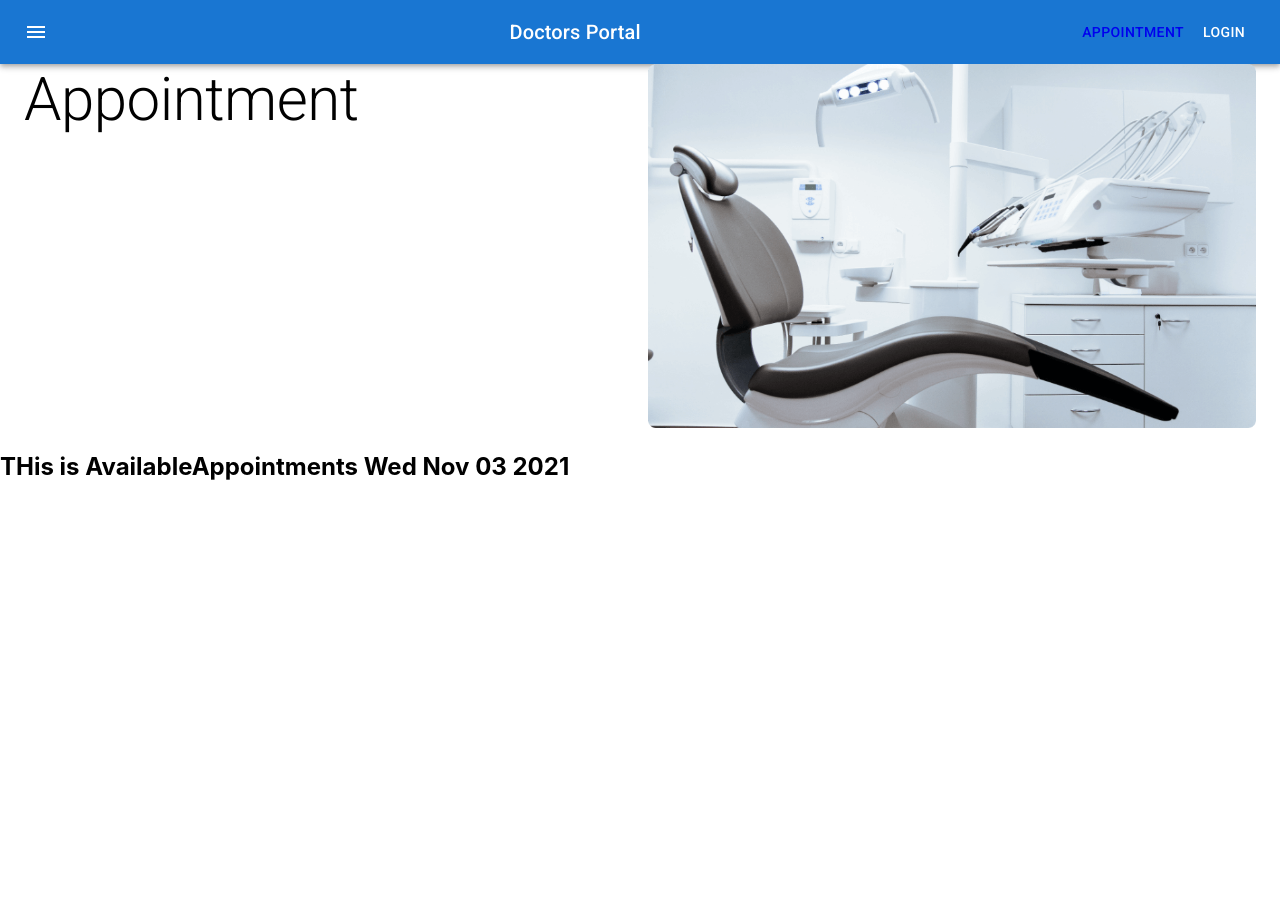
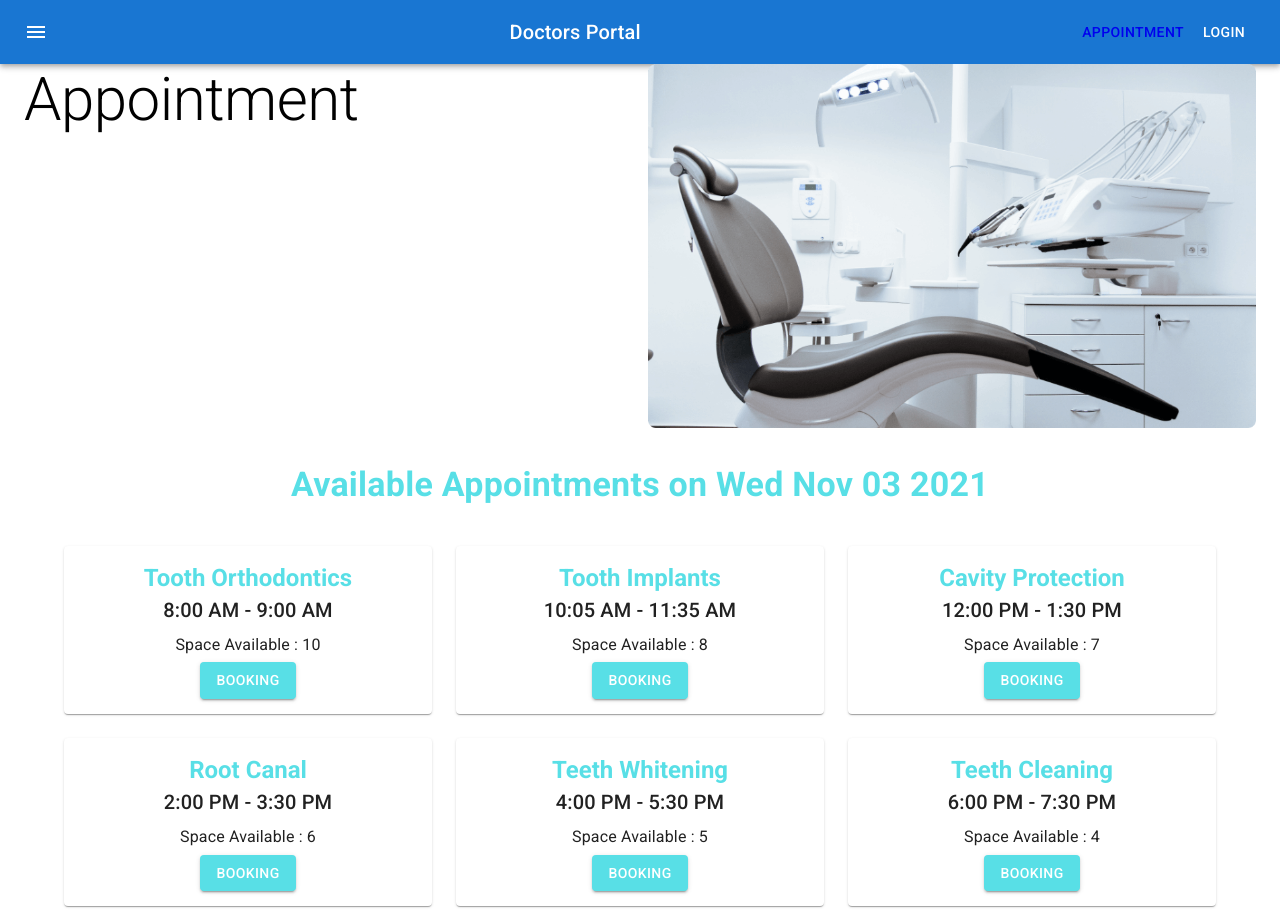
Before and after one commit to arif2494/doctors-portal, a React (Create React App) app: page /appointment in a window 1280 px wide. Before the commit the page ends 800 px from the top, so only its background shows below. Built offline with nearby package versions, Linux system fonts and the light colour scheme.

Commit message:
finish the appoinment page design

```diff
--- a/src/Pages/Appointment/AvailableAppointments/AvailableAppointments.js
+++ b/src/Pages/Appointment/AvailableAppointments/AvailableAppointments.js
@@ -1,10 +1,62 @@
 import React from 'react';
+import { Box, Container, Grid, Typography } from '@mui/material';
+import Booking from '../Booking/Booking';
 
 const AvailableAppointments = ({ date }) => {
+	const bookings = [
+		{
+			id: 1,
+			time: '8:00 AM - 9:00 AM',
+			name: 'Tooth Orthodontics',
+			space: 10
+		},
+		{
+			id: 2,
+			time: '10:05 AM - 11:35 AM',
+			name: 'Tooth Implants',
+			space: 8
+		},
+		{
+			id: 3,
+			time: '12:00 PM - 1:30 PM',
+			name: 'Cavity Protection',
+			space: 7
+		},
+		{
+			id: 4,
+			time: '2:00 PM - 3:30 PM',
+			name: 'Root Canal',
+			space: 6
+		},
+		{
+			id: 5,
+			time: '4:00 PM - 5:30 PM',
+			name: 'Teeth Whitening',
+			space: 5
+		},
+		{
+			id: 6,
+			time: '6:00 PM - 7:30 PM',
+			name: 'Teeth Cleaning',
+			space: 4
+		}
+	];
 	return (
-		<div>
-			<h2>THis is AvailableAppointments {date.toDateString()}</h2>
-		</div>
+		<Container>
+			<Box>
+				<Typography
+					variant="h4"
+					component="h4"
+					mt={4}
+					sx={{ textAlign: 'center', fontWeight: 600, color: '#58DFE6' }}
+				>
+					Available Appointments on {date.toDateString()}
+				</Typography>
+				<Grid container my={2} spacing={3}>
+					{bookings.map((booking) => <Booking key={booking.id} booking={booking} date={date} />)}
+				</Grid>
+			</Box>
+		</Container>
 	);
 };
 
--- /dev/null
+++ b/src/Pages/Appointment/Booking/Booking.js
@@ -0,0 +1,52 @@
+import React from 'react';
+import { Button, Grid, Paper, Typography } from '@mui/material';
+import BookingModal from '../BookingModal/BookingModal';
+
+const Booking = ({ booking ,date}) => {
+	const { name, time, space } = booking;
+	const horizentalAlign = {
+		display: 'flex',
+		flexDirection: 'column',
+		alignItems: 'center'
+	};
+	const [ openBooking, setOpenBooking ] = React.useState(false);
+	const handleBookingOpen = () => setOpenBooking(true);
+	const handleBookingClose = () => setOpenBooking(false);
+	return (
+		<>
+		<Grid item xs={12} sm={6} md={4}>
+			<Paper style={horizentalAlign}>
+				<Typography
+					variant="h5"
+					mt={2}
+					sx={{
+						color: '#58DFE6',
+						fontWeight: 600
+					}}
+				>
+					{name}
+				</Typography>
+				<Typography variant="h6" gutterBottom>
+					{time}
+				</Typography>
+				<Typography variant="body1" gutterBottom>
+					Space Available : {space}
+				</Typography>
+				<Button onClick={handleBookingOpen} variant="contained" sx={{ backgroundColor: '#58DFE6', marginBottom: '15px' }}>
+					Booking
+				</Button>
+			</Paper>
+		</Grid>
+
+{/* modal */}
+		<BookingModal
+		booking={booking}
+			openBooking={openBooking}
+			handleBookingClose={handleBookingClose}
+			date={date}
+		></BookingModal>
+		</>
+	);
+};
+
+export default Booking;
--- /dev/null
+++ b/src/Pages/Appointment/BookingModal/BookingModal.js
@@ -0,0 +1,98 @@
+import React from 'react';
+import Backdrop from '@mui/material/Backdrop';
+import Box from '@mui/material/Box';
+import Modal from '@mui/material/Modal';
+import Fade from '@mui/material/Fade';
+import Typography from '@mui/material/Typography';
+import TextField from '@mui/material/TextField';
+import { Button } from '@mui/material';
+
+const style = {
+	position: 'absolute',
+	top: '50%',
+	left: '50%',
+	transform: 'translate(-50%, -50%)',
+	width: 400,
+	bgcolor: 'background.paper',
+	border: '2px solid #000',
+	boxShadow: 24,
+	p: 4
+};
+const BookingModal = ({ openBooking, handleBookingClose, booking, date }) => {
+	const { name, time } = booking;
+	const handleBookSubmit = (e) => {
+		e.preventDefault();
+		// collect data from form and send server
+		handleBookingClose();
+	};
+	return (
+		<Modal
+			aria-labelledby="transition-modal-title"
+			aria-describedby="transition-modal-description"
+			open={openBooking}
+			onClose={handleBookingClose}
+			closeAfterTransition
+			BackdropComponent={Backdrop}
+			BackdropProps={{
+				timeout: 500
+			}}
+		>
+			<Fade in={openBooking}>
+				<Box sx={style}>
+					<Typography id="transition-modal-title" variant="h6" component="h2">
+						{name}
+					</Typography>
+					<form onSubmit={handleBookSubmit}>
+						<TextField
+							disabled
+							label="Time"
+							sx={{ width: '100%', mr: 2, mb: 2 }}
+							defaultValue={time}
+							id="standard-size-small"
+							size="small"
+							variant="standard"
+						/>
+						<TextField
+							label="Name"
+							sx={{ width: '100%', mr: 2, mb: 2 }}
+							defaultValue="Your Name"
+							id="standard-size-small"
+							size="small"
+							variant="standard"
+						/>
+						<TextField
+							label="Email"
+							sx={{ width: '100%', mr: 2, mb: 2 }}
+							defaultValue="Your Email"
+							id="standard-size-small"
+							size="small"
+							variant="standard"
+						/>
+						<TextField
+							sx={{ width: '100%', mr: 2, mb: 2 }}
+							label="Phone"
+							defaultValue="1021584984984"
+							id="standard-size-small"
+							size="small"
+							variant="standard"
+						/>
+						<TextField
+							disabled
+							sx={{ width: '100%', mr: 2, mb: 2 }}
+							label="Phone"
+							defaultValue={date.toDateString()}
+							id="standard-size-small"
+							size="small"
+							variant="standard"
+						/>
+						<Button sx={{ display: 'block', width: '100%' }} type="submit" variant="contained" size="small">
+							Book
+						</Button>
+					</form>
+				</Box>
+			</Fade>
+		</Modal>
+	);
+};
+
+export default BookingModal;
```
